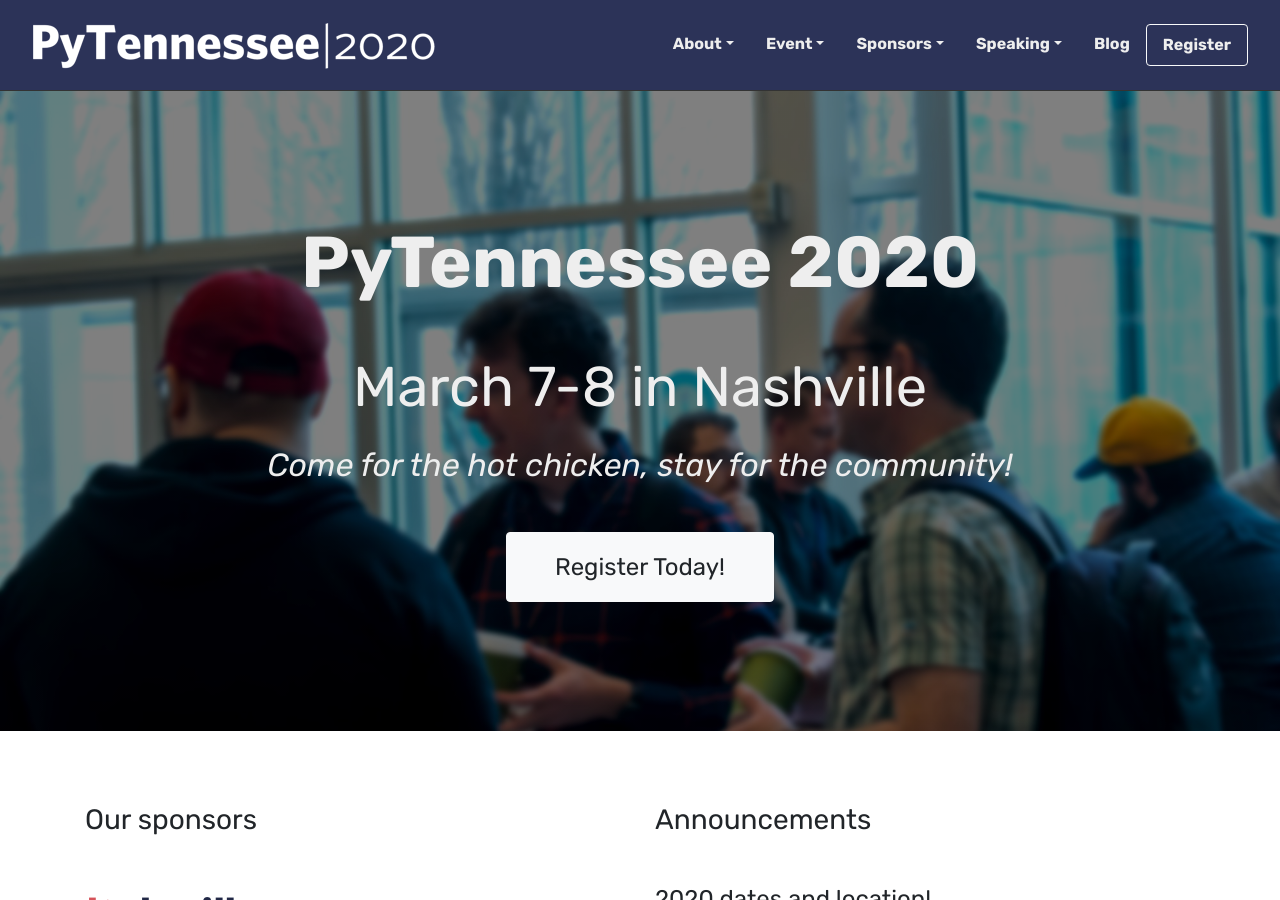
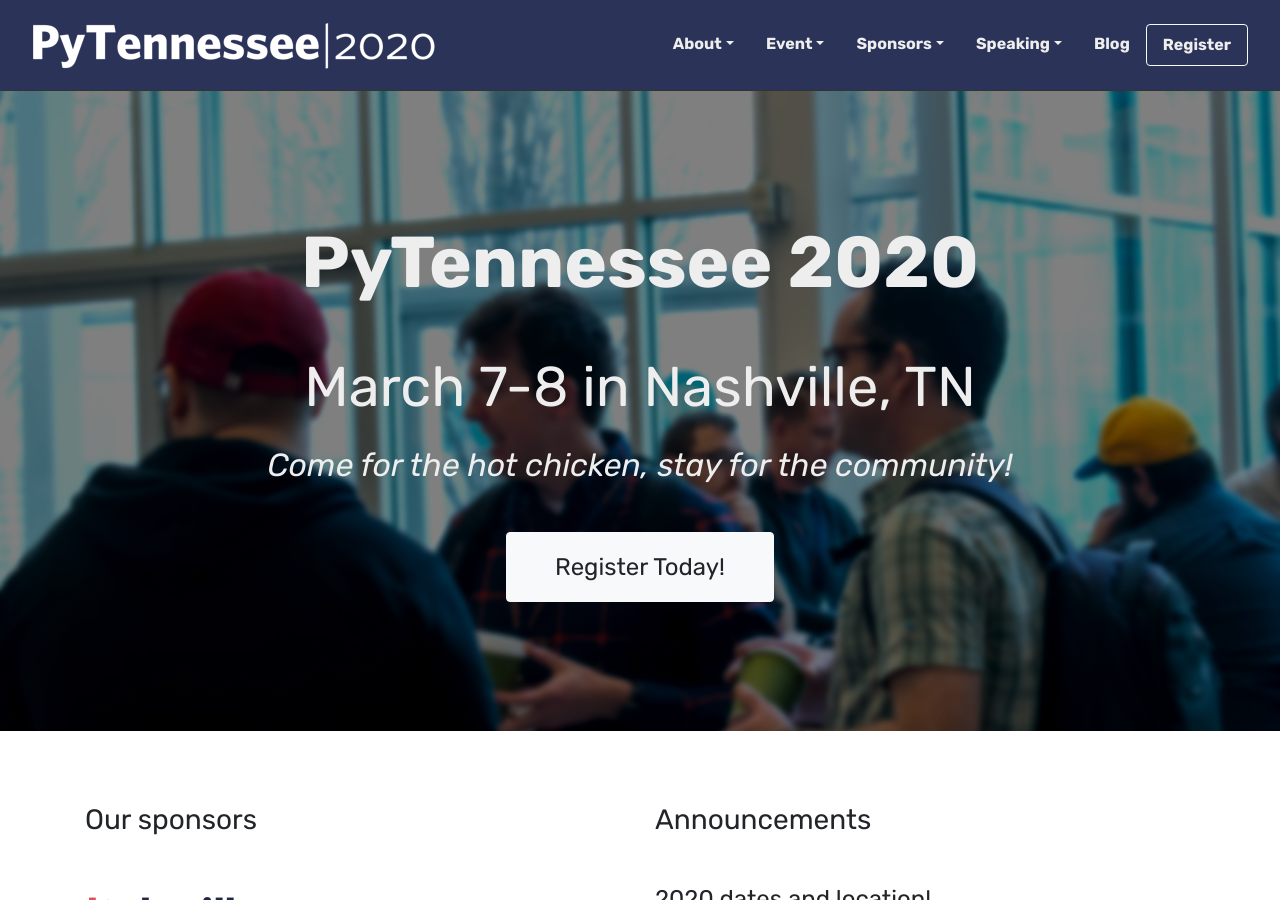
Before and after one commit to pytennessee/pytn-2020, a Jekyll site: the page built from index2.html, in a window 1280 px wide and 900 px high. Built offline with Jekyll 4.4.1, drawn with Linux system fonts in a browser that asks for light colours.

Commit message:
Add TN to hero location info

```diff
--- a/index2.html
+++ b/index2.html
@@ -8,7 +8,7 @@
   <div class="container text-center align-content-center">
       <h2>{{ site.data.event.name }}</h2>
       <div class="hero-date-info">
-        <h3>{{ site.data.event.days }} in Nashville</h3>
+        <h3>{{ site.data.event.days }} in Nashville, TN</h3>
         <h4>Come for the hot chicken, stay for the community!</h4>
       </div>
       <div class="hero-register-button">
```
